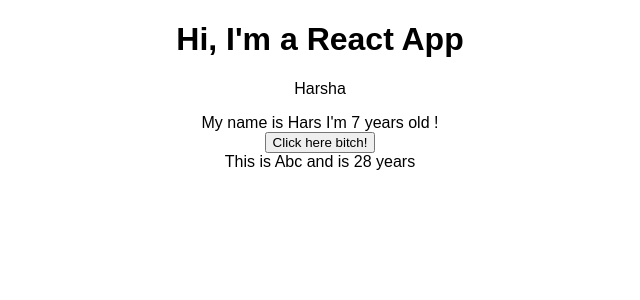
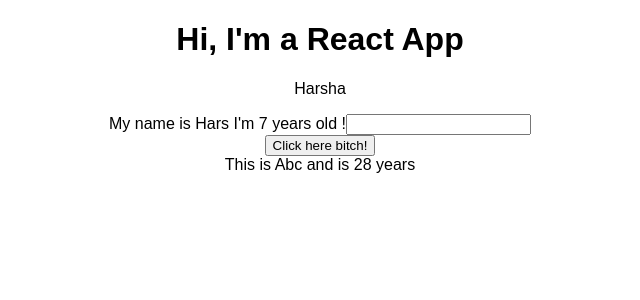
Before and after one commit to shriharshakumar/react-complete, a React (Create React App) app: page / in a window 1280 px wide. Shown: the top 300 px of the page, without its empty margins (320-960 px from the left). Built offline with nearby package versions, Linux system fonts and the light colour scheme.

Commit message:
Added text input filed and a button!

```diff
--- a/src/App.js
+++ b/src/App.js
@@ -10,13 +10,31 @@
     ]
   }
 
+  switchButtonHandler = () => {
+    console.log("SwitchBTHld !");
+      this.setState( {
+        persons: [
+          { name: "Bcd", age: "29" }
+        ]
+      }
+    )
+  }
+
+  nameChangedHandler = (event) => {
+    this.setState({
+      persons: [
+        {name: event.target.value, age:"30"}
+      ]
+    })
+  }
+
   render() {
     return (
       <div className="App">
         <h1>Hi, I'm a React App</h1>
         <p>Harsha </p>
-        <Person name="Hars" age="7" />
-        <button> Click here bitch! </button>
+        <Person name="Hars" age="7" changed={this.nameChangedHandler} />
+        <button onClick={this.switchButtonHandler}> Click here bitch! </button>
         <div>This is {this.state.persons[0].name} and is {this.state.persons[0].age} years </div>
       </div>
     );
--- a/src/Person/Person.js
+++ b/src/Person/Person.js
@@ -1,7 +1,16 @@
 import React from 'react';
 
 const person = (props) => {
-    return <div>My name is {props.name} I'm {props.age} years old ! </div>
+return (
+
+    <div>
+        My name is {props.name} I'm {props.age} years old !
+        <input type="text" onChange={props.changed} />
+    </div>
+
+
+)
+
 }
 
 export default person;
```
